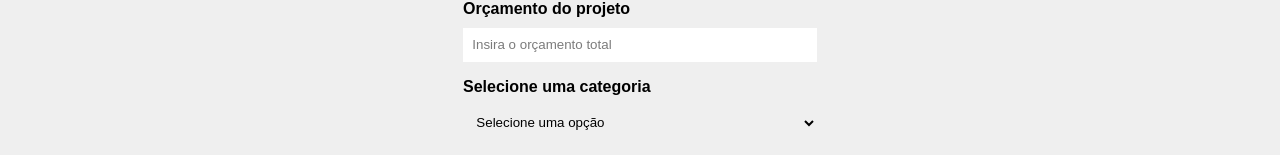
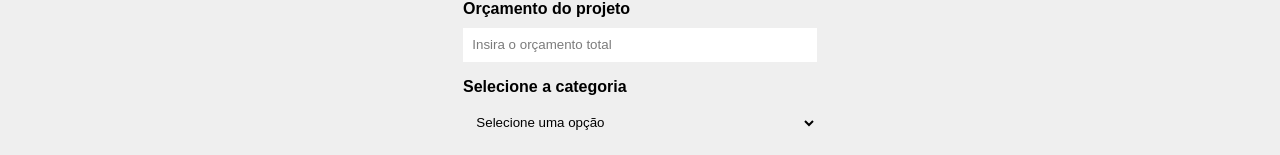
Before and after one commit to moraisale/costs, a React (Create React App) app: page /newproject in a window 1280 px wide. Shown: the part 312-467 px from the top of the page. Built offline with nearby package versions, Linux system fonts and the light colour scheme; data requests are answered from the project's data file.

Commit message:
Inserindo projeto no Banco de Dados fictício

```diff
--- a/db.json
+++ b/db.json
@@ -1,5 +1,24 @@
 {
-  "projects": [],
+  "projects": [
+    {
+      "category": {
+        "id": "option.id",
+        "name": "Desenvolvimento"
+      },
+      "cost": 0,
+      "services": [],
+      "id": 1
+    },
+    {
+      "category": {
+        "id": "option.id",
+        "name": "Infra"
+      },
+      "cost": 0,
+      "services": [],
+      "id": 2
+    }
+  ],
   "categories": [
     {
       "id": 1,
--- a/package.json
+++ b/package.json
@@ -10,7 +10,7 @@
     "react": "^17.0.2",
     "react-dom": "^17.0.2",
     "react-icons": "^4.3.1",
-    "react-router-dom": "^5.3.0",
+    "react-router-dom": "^6.2.1",
     "react-scripts": "5.0.0",
     "uuid": "^8.3.2",
     "web-vitals": "^2.1.3"
--- a/src/App.js
+++ b/src/App.js
@@ -1,4 +1,4 @@
-import {BrowserRouter as Router, Switch, Route} from 'react-router-dom'
+import {BrowserRouter as Router, Routes, Route} from 'react-router-dom'
 import './App.css';
 import Company from './pages/Company';
 import Contact from './pages/Contact';
@@ -13,25 +13,15 @@ function App() {
   return (
       <Router >
         <Navbar/>
-        <Switch>
-          <Container customClass="min-height">
-            <Route exact path="/">
-              <Home/>
-            </Route>
-            <Route exact path="/projects">
-              <Projects/>
-            </Route>
-            <Route exact path="/company">
-              <Company/>
-            </Route>
-            <Route exact path="/contact">
-              <Contact/>
-            </Route>
-            <Route exact path="/newproject">
-              <NewProject/>
-            </Route>
-          </Container>
-        </Switch>
+        <Container customClass="min-height">
+          <Routes>
+            <Route path="/" element={<Home/>}/>
+            <Route path="/projects" element={<Projects/>}/>
+            <Route path="/company" element={<Company/>}/>
+            <Route path="/contact" element={<Contact/>}/>
+            <Route path="/newproject" element={<NewProject/>}/>
+          </Routes>
+        </Container>
         <Footer/>
       </Router>
 
--- a/src/components/form/Select.js
+++ b/src/components/form/Select.js
@@ -1,11 +1,11 @@
 import styles from './Select.module.css'
 
 
-function Select ({text, name, options, handleOnchange, value}) {
+function Select ({text, name, options, handleOnChange, value}) {
   return (
     <div className={styles.form_control}>
       <label htmlFor={name}>{text}</label>
-      <select name={name} id={name}>
+      <select name={name} id={name} onChange={handleOnChange} value={value || ''}>
         <option >Selecione uma opção</option>
         {options.map((option) => (
           <option value="option.id" key={option.id}>{option.name}</option>
--- a/src/components/project/ProjectForm.js
+++ b/src/components/project/ProjectForm.js
@@ -1,12 +1,12 @@
-import {useState, useEffect} from 'react'
-
-import styles from './ProjectForm.module.css'
+import { useState, useEffect } from 'react'
 import Input from '../form/Input'
 import Select from '../form/Select'
 import SubmitButton from '../form/SubmitButton'
 
-function ProjectForm ({btnText}) {
+import styles from './ProjectForm.module.css'
 
+function ProjectForm({ handleSubmit, btnText, projectData }) {
+  const [project, setProject] = useState(projectData || {})
   const [categories, setCategories] = useState([])
 
   useEffect(() => {
@@ -22,29 +22,51 @@ function ProjectForm ({btnText}) {
       })
   }, [])
 
+  const submit = (e) => {
+    e.preventDefault()
+    handleSubmit(project)
+  }
+
+  function handleChange(e) {
+    setProject({ ...project, [e.target.name]: e.target.value })
+  }
+
+  function handleCategory(e) {
+    setProject({
+      ...project,
+      category: {
+        id: e.target.value,
+        name: e.target.options[e.target.selectedIndex].text,
+      },
+    })
+  }
+
   return (
-    <form className={styles.form}>
+    <form onSubmit={submit} className={styles.form}>
       <Input
         type="text"
         text="Nome do projeto"
         name="name"
         placeholder="Insira o nome do projeto"
+        handleOnChange={handleChange}
+        value={project.name}
       />
       <Input
         type="number"
         text="Orçamento do projeto"
-        name="name"
+        name="budget"
         placeholder="Insira o orçamento total"
+        handleOnChange={handleChange}
+        value={project.budget}
       />
       <Select
-        text="Selecione uma categoria"
         name="category_id"
+        text="Selecione a categoria"
         options={categories}
+        handleOnChange={handleCategory}
+        value={project.category ? project.category.id : ''}
       />
-      <SubmitButton text={btnText}/>
-
-
-
+      <SubmitButton text={btnText} />
     </form>
   )
 }
--- a/src/pages/NewProject.js
+++ b/src/pages/NewProject.js
@@ -1,13 +1,34 @@
+import { useNavigate } from 'react-router-dom'
 import ProjectForm from '../components/project/ProjectForm'
 import styles from './NewProject.module.css'
 
 function NewProject () {
+
+  const navigate = useNavigate()
+
+  function createPost(project) {
+     project.cost = 0
+     project.services = []
+
+     fetch('http://localhost:5000/projects', {
+       method: "POST",
+       headers: {
+         'Content-type': 'application/json',
+       },
+       body: JSON.stringify(project),
+      })
+       .then((resp) => resp.json())
+       .then((data) => console.log(data))
+      .catch((err) => console.log(err))
+
+     }
+
   return (
     <div className={styles.newproject_container}>
       <h1>Criar projeto</h1>
 
       <p>Crie seu projeto para adicionar os serviços</p>
-      <ProjectForm btnText="Criar projeto"/>
+      <ProjectForm handleSubmit={createPost} btnText="Criar projeto"/>
     </div>
   )
 }
```
Also changed, not shown: anotações react.txt, 1 other file (tests, documents, lock files or other folders).
